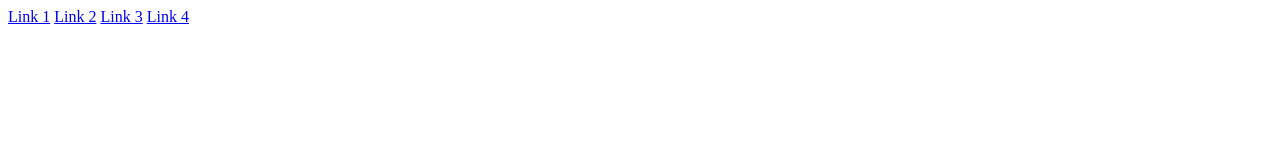
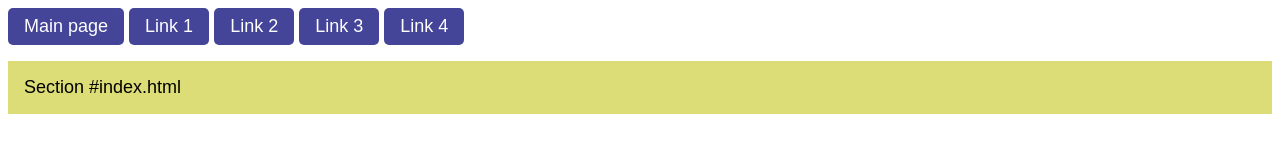
Before and after one commit to foxbunny/jouter, a website: page example/index.html in a window 1280 px wide. Drawn offline with Linux system fonts and the light colour scheme.

Commit message:
Make example a bit nicer to use

```diff
--- a/example/index.html
+++ b/example/index.html
@@ -3,17 +3,41 @@
 <html>
   <head>
     <title>Jouter test</title>
+    <style>
+    body {
+      font-family: sans-serif;
+      font-size: 18px;
+    }
+
+    nav {
+      margin-bottom: 1rem;
+    }
+
+    div {
+      background: #dd7;
+      padding: 1rem;
+    }
+
+    a {
+      background: #449;
+      border-radius: 5px;
+      color: white;
+      display: inline-block;
+      padding: 0.5rem 1rem;
+      text-decoration: none;
+    }
+    </style>
   </head>
   <body>
-    <div id="out">
-    </div>
+    <nav>
+      <a id="main" href="/example/" title="Main page">Main page</a>
+      <a id="a1" href="/example/1" title="Section 1">Link 1</a>
+      <a id="a2" href="/example/2" title="Section 2">Link 2</a>
+      <a id="a3" href="/example/3" title="Section 3">Link 3</a>
+      <a id="a4" href="/example/4" title="Section 4">Link 4</a>
+    </nav>
 
-    <nav>
-      <a id="a1" href="/test/1">Link 1</a>
-      <a id="a2" href="/test/2">Link 2</a>
-      <a id="a3" href="/test/3">Link 3</a>
-      <a id="a4" href="/test/4">Link 4</a>
-    </nav>
+    <div id="out"></div>
 
     <script src="../dist/jouter.js"></script>
     <script>
@@ -21,20 +45,25 @@
 
       var router = jouter.createRouter()
 
-      router.add(function (n) {
-        alert('Clicked link #' + n);
-      }, '/test/:n')
-
       var out = document.getElementById('out')
+      var main = document.getElementById('main')
       var a1 = document.getElementById('a1')
       var a2 = document.getElementById('a2')
       var a3 = document.getElementById('a3')
-      var a4 = document.getElementById('a4');
+      var a4 = document.getElementById('a4')
 
-      a1.onclick = router.handleEvent
-      a2.onclick = router.handleEvent
-      a3.onclick = router.handleEvent
-      a4.onclick = router.handleEvent
+      var pages = [main, a1, a2, a3, a4]
+      pages.forEach(function (elem) {
+        elem.onclick = router.handleEvent
+      })
+
+      router.add(function () {
+        out.innerText = 'Main page'
+      }, '/example/')
+
+      router.add(function (n) {
+        out.innerText = 'Section #' + n
+      }, '/example/:n')
 
       router.start()
     </script>
```
